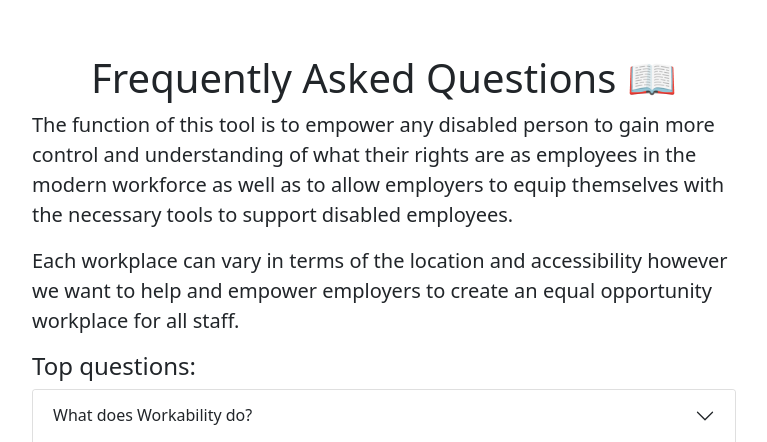
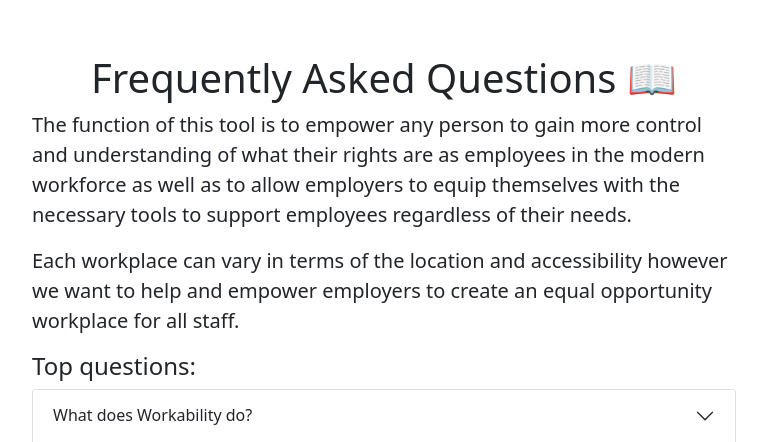
Before and after one commit to thaysom22/SODA_hackathon_team_12, a Flask app: page /faq in a window 1280 px wide. Shown: the part 58-500 px from the top of the page, without its empty margins (256-1023 px from the left). Run offline with Flask 2, Linux system fonts and the light colour scheme; some libraries are stand-ins or nearby versions.

Commit message:
refactor: minor language changes to person first language

```diff
--- a/templates/faq.html
+++ b/templates/faq.html
@@ -10,8 +10,8 @@
     <h1 class="mt-5 text-center">Frequently Asked Questions 📖</h1>
 
     <p class="lead">
-      The function of this tool is to empower any disabled person to gain more control and
-      understanding of what their rights are as employees in the modern workforce as well as to allow employers to equip themselves with the necessary tools to support disabled employees.
+      The function of this tool is to empower any person to gain more control and
+      understanding of what their rights are as employees in the modern workforce as well as to allow employers to equip themselves with the necessary tools to support employees regardless of their needs.
     </p>
 
     <p class="lead">
```
